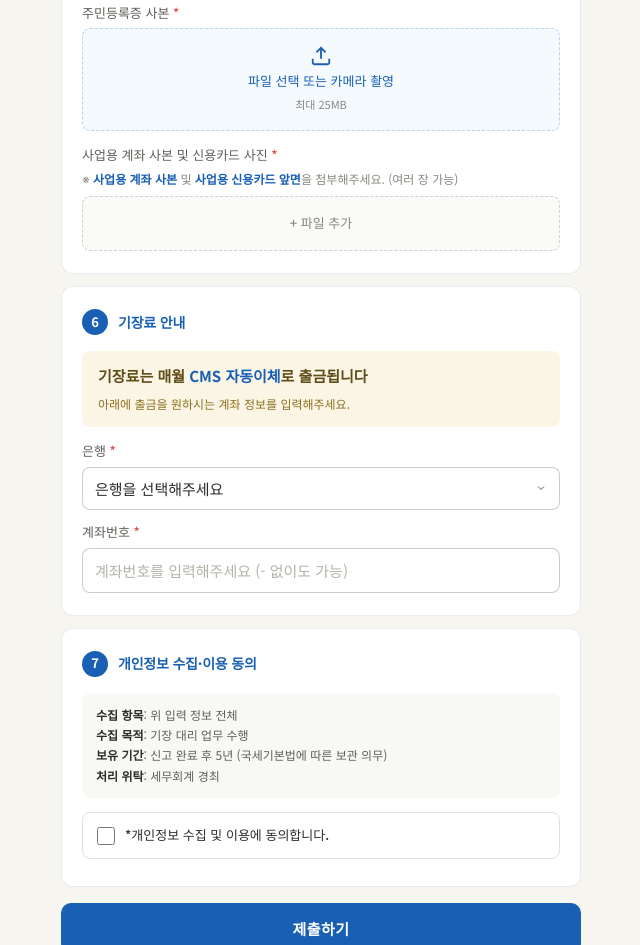
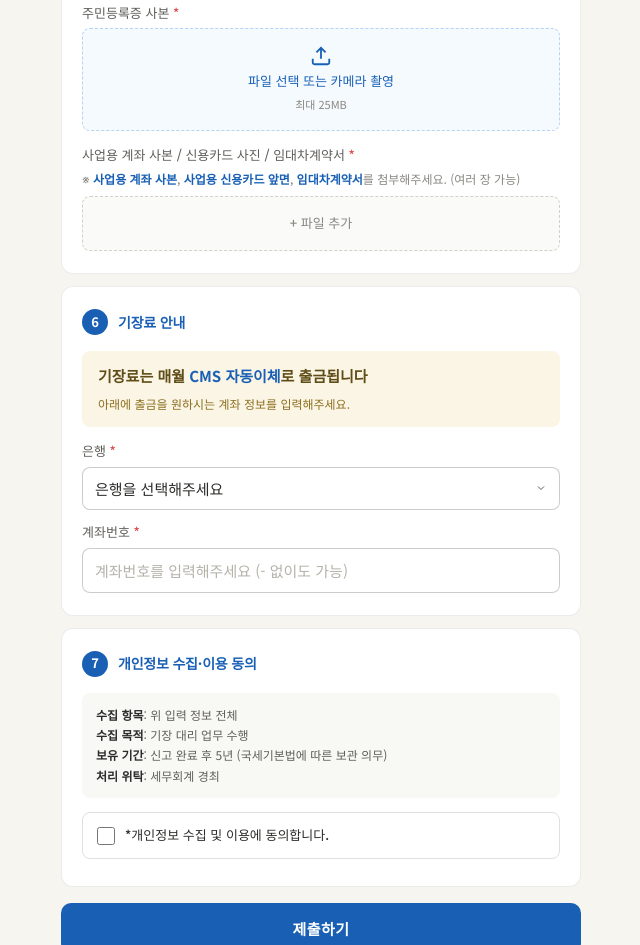
Before and after one commit to taxxtist/bookkeeping-form, a plain HTML site: page index.html in a window 1280 px wide. Shown: the part 1969-2914 px from the top of the page, without its empty margins (319-959 px from the left). Drawn offline with Linux system fonts and the light colour scheme.

Commit message:
Add files via upload

```diff
--- a/index.html
+++ b/index.html
@@ -356,8 +356,8 @@ input::placeholder { color: #B4B2A9; font-weight: 400; }
           <input type="file" id="idCard" accept="image/*,.pdf" required>
         </div>
 
-        <label style="margin-top: 14px;" class="required">사업용 계좌 사본 및 신용카드 사진</label>
-        <div style="font-size: 12px; color: #888780; margin-bottom: 8px; line-height: 1.5;">※ <strong style="color: #1960B5;">사업용 계좌 사본</strong> 및 <strong style="color: #1960B5;">사업용 신용카드 앞면</strong>을 첨부해주세요. (여러 장 가능)</div>
+        <label style="margin-top: 14px;" class="required">사업용 계좌 사본 / 신용카드 사진 / 임대차계약서</label>
+        <div style="font-size: 12px; color: #888780; margin-bottom: 8px; line-height: 1.5;">※ <strong style="color: #1960B5;">사업용 계좌 사본</strong>, <strong style="color: #1960B5;">사업용 신용카드 앞면</strong>, <strong style="color: #1960B5;">임대차계약서</strong>를 첨부해주세요. (여러 장 가능)</div>
 
         <div id="othersFileList"></div>
 
```
